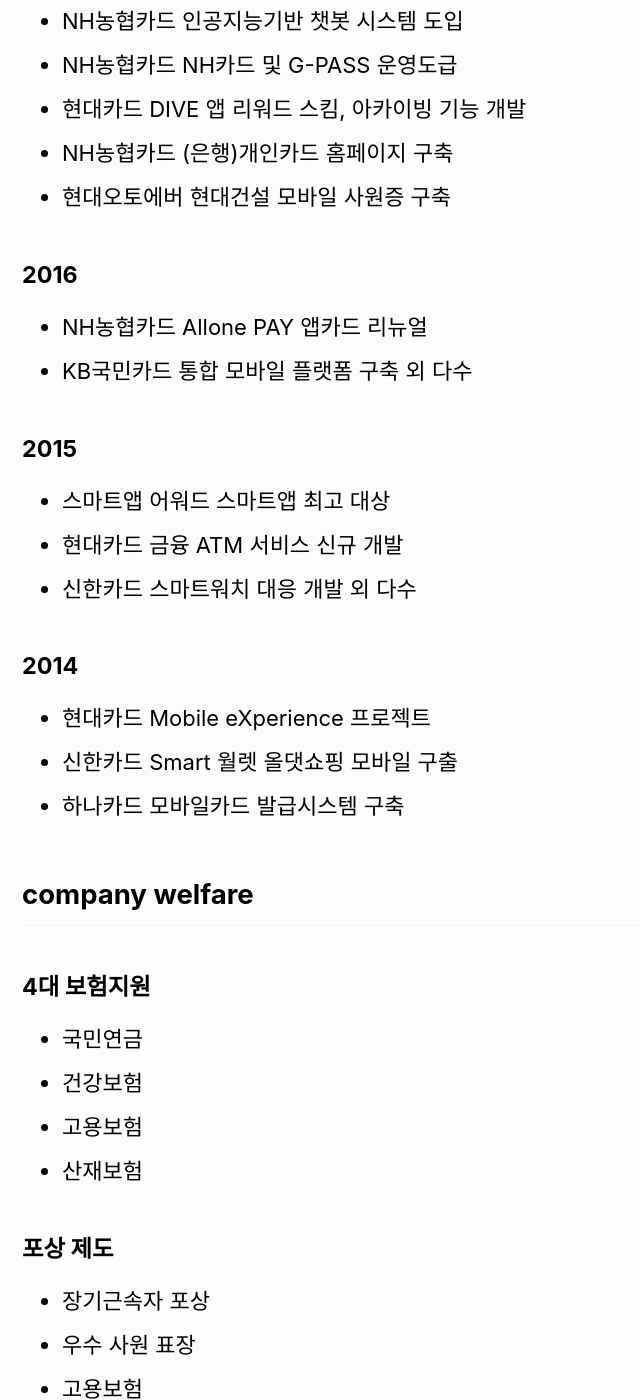
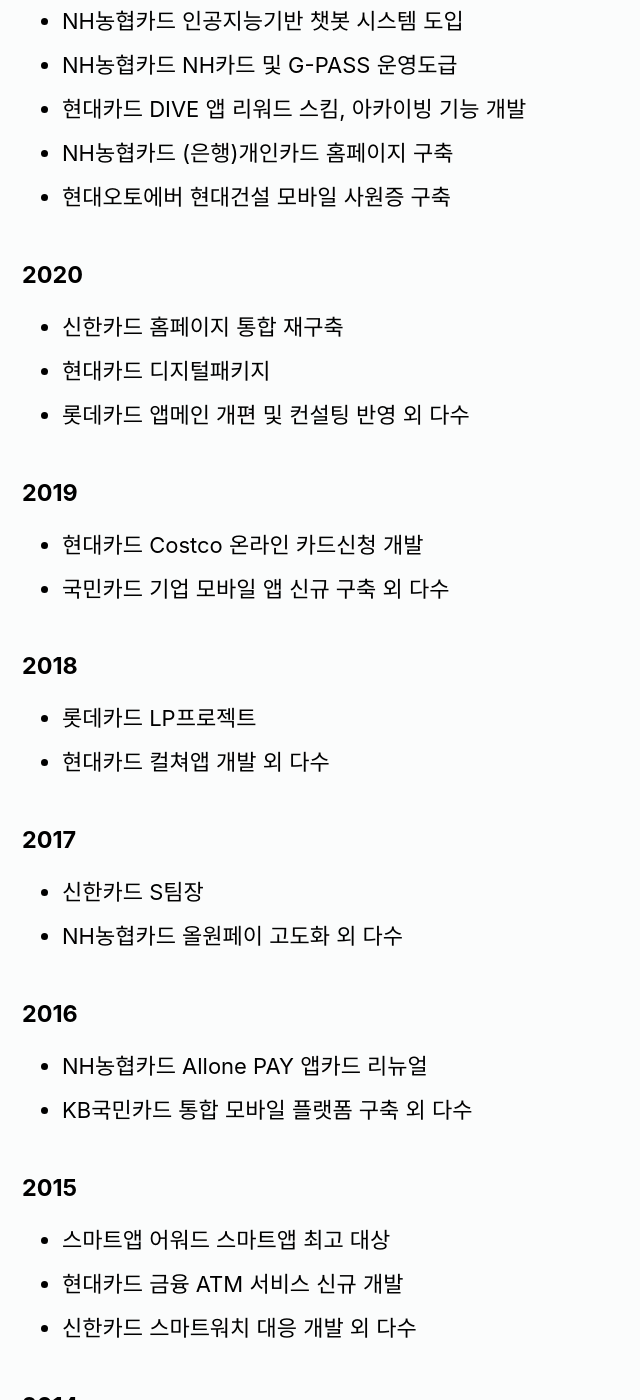
Before and after one commit to openobjectnet/openobjectnet.github.io, a Jekyll site: the page built from _pages/about-company.md, in a window 1280 px wide and 1400 px high, scrolled down 1568 px. Shown: the whole window, without its empty margins (0-640 px from the left). Built offline with Jekyll 4.4.1, drawn with Linux system fonts in a browser that asks for light colours; cached includes are drawn as plain includes; nearby versions of some CDN libraries.

Commit message:
history add

```diff
--- a/_pages/about-company.md
+++ b/_pages/about-company.md
@@ -45,6 +45,26 @@ toc: false
 - NH농협카드 (은행)개인카드 홈페이지 구축
 - 현대오토에버 현대건설 모바일 사원증 구축
 
+#### 2020
+
+- 신한카드 홈페이지 통합 재구축
+- 현대카드 디지털패키지
+- 롯데카드 앱메인 개편 및 컨설팅 반영 외 다수
+
+#### 2019
+
+- 현대카드 Costco 온라인 카드신청 개발
+- 국민카드 기업 모바일 앱 신규 구축 외 다수
+
+#### 2018
+
+- 롯데카드 LP프로젝트
+- 현대카드 컬쳐앱 개발 외 다수
+
+#### 2017
+
+- 신한카드 S팀장
+- NH농협카드 올원페이 고도화 외 다수
 
 #### 2016
 
```
